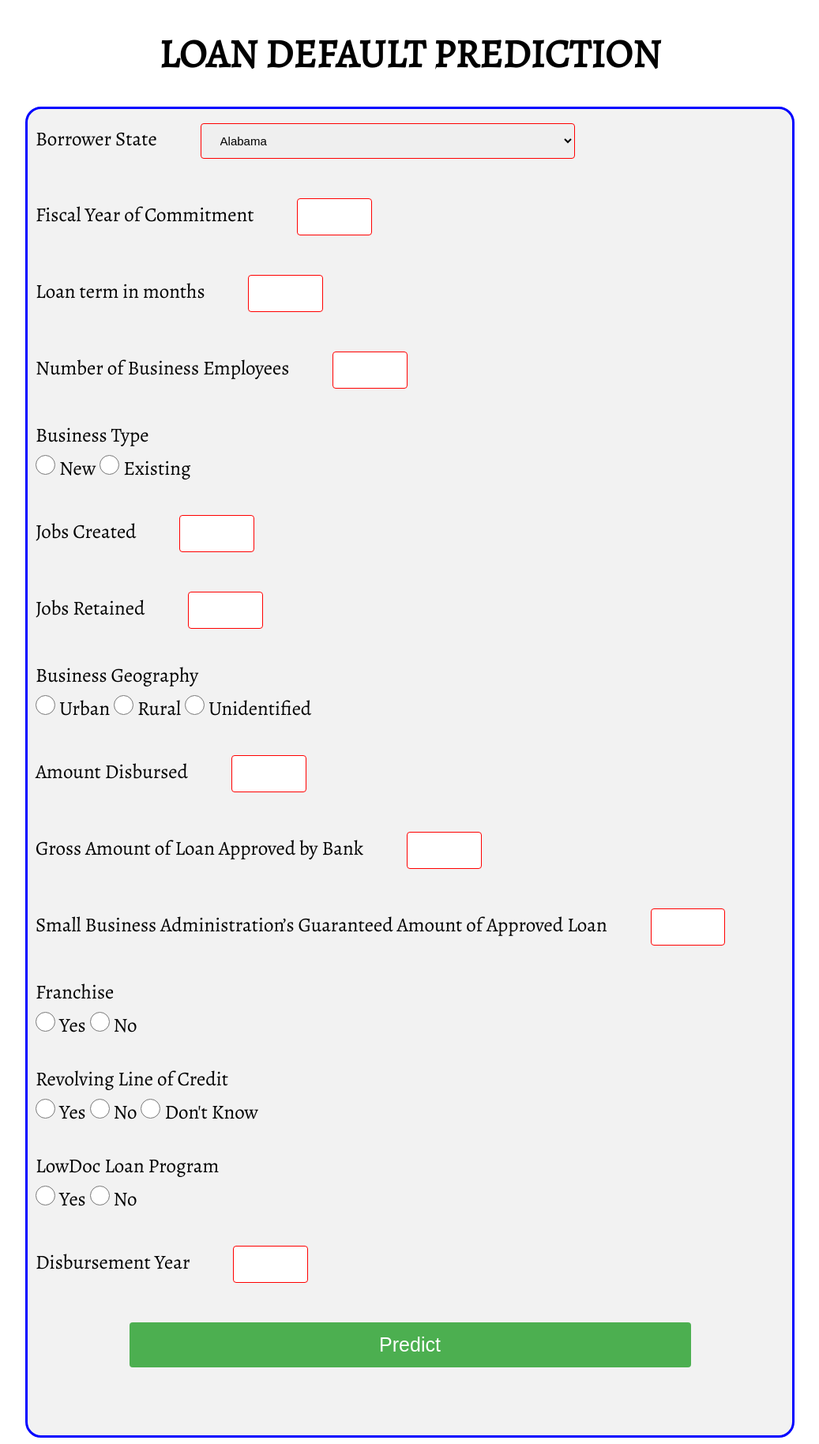
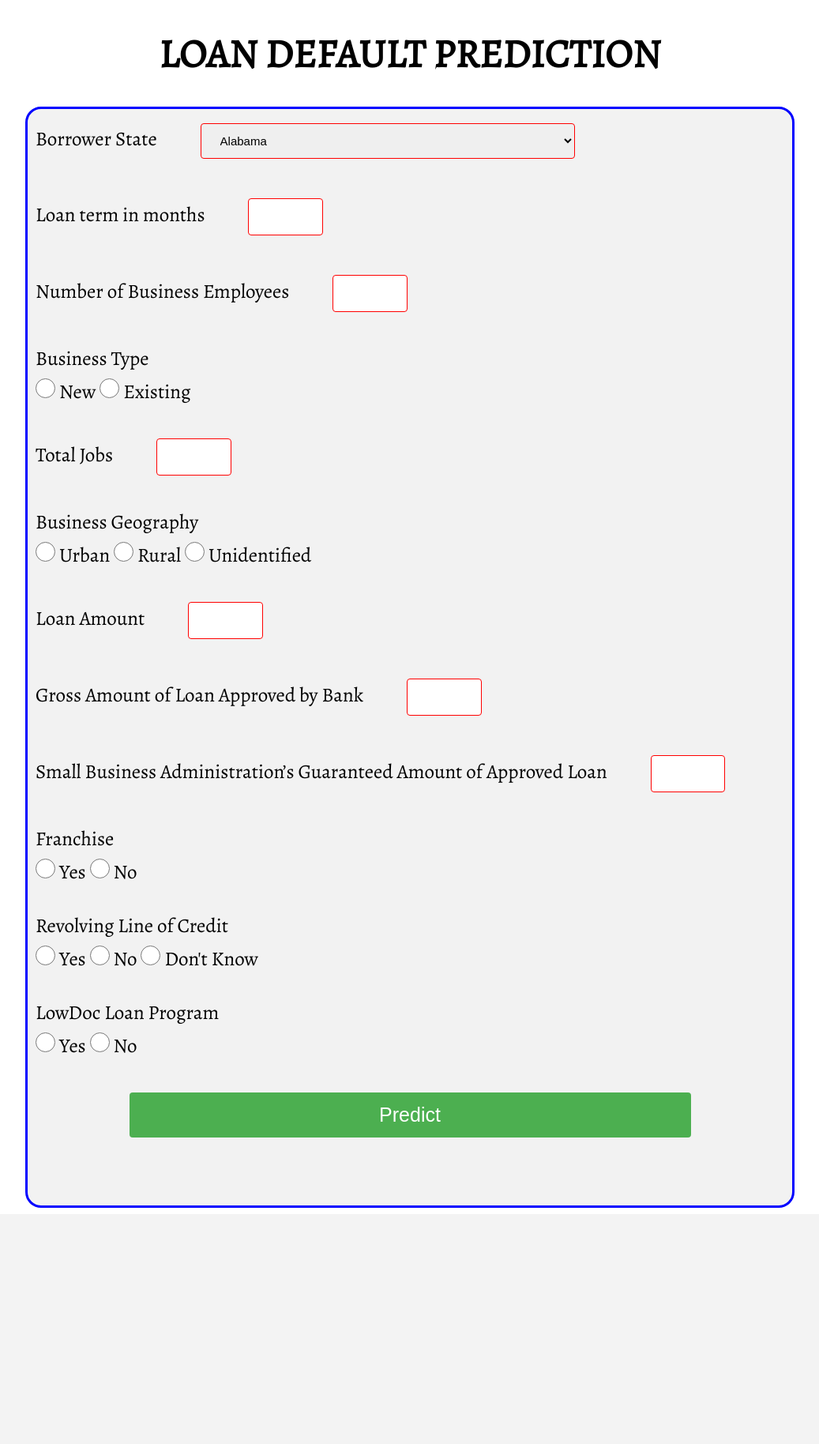
Before and after one commit to snairharikrishnan/Loan-Default-Prediction, a Flask app: page / in a window 1280 px wide. Shown: the whole page at 79% size, without its empty margins (121-1158 px from the left). After the commit the page ends 1529 px from the top, so only its background shows below. Run offline with Flask 2, Linux system fonts and the light colour scheme; parts of the project's set-up code (start-up, migrations or seed data) failed here and were passed over.

Commit message:
Update index.html

```diff
--- a/templates/index.html
+++ b/templates/index.html
@@ -123,9 +123,6 @@
 		  <option value="WY">Wyoming</option>
 		</select><br><br>
 
-		<label for="ApprovalFY">Fiscal Year of Commitment</label>
-		<input type="number" id="ApprovalFY" name="ApprovalFY" min="1960" max="2010"><br><br>
-
 		<label for="term">Loan term in months</label>
 		<input type="number" id="term" name="term" min="0" max="480"><br><br>
 
@@ -138,11 +135,8 @@
 		<input type="radio" id="exist" name="newexist" value="1">
 		<label for="exist">Existing</label><br><br>
 
-		<label for="nojobs">Jobs Created</label>
-		<input type="number" id="nojobs" name="nojobs" min="0" max="3000"><br><br>
-
-		<label for="retjobs">Jobs Retained</label>
-		<input type="number" id="retjobs" name="retjobs" min="0" max="9500"><br><br>
+		<label for="totjobs">Total Jobs</label>
+		<input type="number" id="totjobs" name="totjobs" min="0" max="9500"><br><br>
 
 		<label for="urbanrural">Business Geography</label><br>
 		<input type="radio" id="urban" name="urbanrural" value="1">
@@ -152,7 +146,7 @@
 		<input type="radio" id="unidentified" name="urbanrural" value="0">
 		<label for="unidentified">Unidentified</label><br><br>
 
-		<label for="disbursementgross">Amount Disbursed</label>
+		<label for="disbursementgross">Loan Amount</label>
 		<input type="number" id="disbursementgross" name="disbursementgross" min="0" max="5000000"><br><br>
 
 		<label for="grapp">Gross Amount of Loan Approved by Bank</label>
@@ -181,9 +175,6 @@
 		<input type="radio" id="no" name="lowdoc" value="0">
 		<label for="no">No</label><br><br>
 
-		<label for="disbursementyear">Disbursement Year</label>
-		<input type="number" id="disbursementyear" name="disbursementyear" min="1962" max="2013"><br><br>
-
 		<center><button type="submit" >Predict</button></center>
 	</form>
 
```
